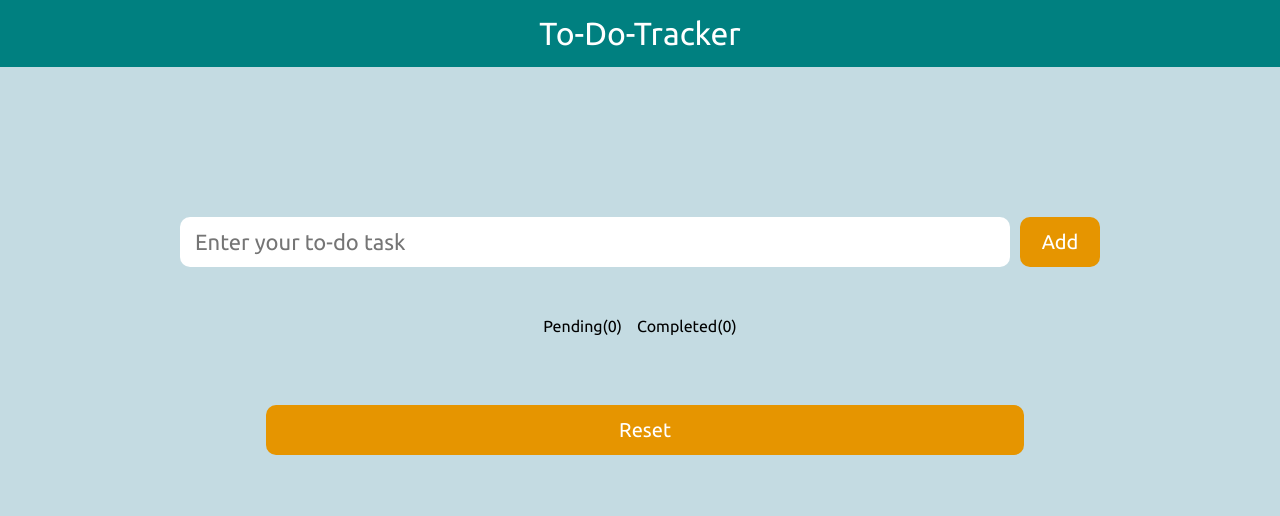
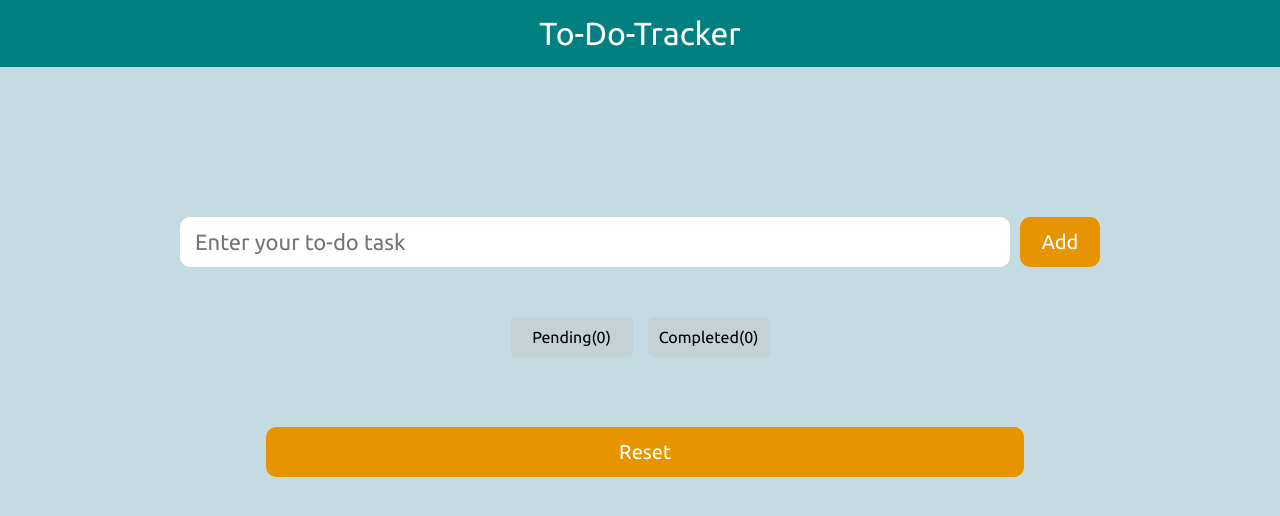
Before and after one commit to Shuffle10/ToDoList, a React (Vite) app: page / in a window 1280 px wide. Shown: the top 516 px of the page. Built offline with nearby package versions, Linux system fonts and the light colour scheme.

Commit message:
Added tabs and cursor pointer

```diff
--- a/src/index.css
+++ b/src/index.css
@@ -77,3 +77,20 @@
     margin-bottom: 30px;
     gap: 15px;
 }
+
+.task-categories p{
+    cursor: pointer;
+    border: 1px solid gray;
+    min-width: 120px;
+    text-align: center;
+    padding: 10px 0px;
+    border-radius: 5px;
+    background-color: rgba(197, 197, 197, 0.459);
+    border: 1px solid transparent;
+    transition: 0.3s;
+}
+
+.task-categories p:hover{
+    background-color: rgb(196, 219, 226);
+    border: 1px solid gray;
+}
```
